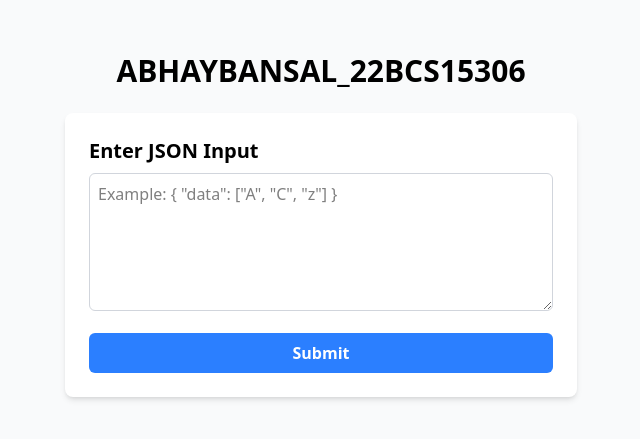
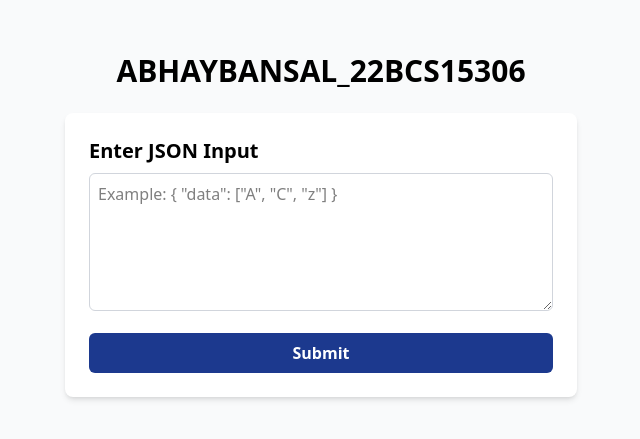
Before and after one commit to Targter/BAJAJFINSERV, a React (Vite) app in the folder FRONTEND/: page / in a window 1280 px wide. Shown: the part 175-614 px from the top of the page, without its empty margins (319-959 px from the left). Built offline with nearby package versions, Linux system fonts and the light colour scheme.

Commit message:
Update App.jsx

```diff
--- a/FRONTEND/src/App.jsx
+++ b/FRONTEND/src/App.jsx
@@ -117,7 +117,7 @@ function App() {
           Enter JSON Input
         </h2>
         <textarea
-          className="w-full p-2 border border-gray-300 rounded-md focus:outline-none focus:ring-2 focus:ring-blue-500"
+          className="w-full p-2 border border-gray-300 rounded-md focus:outline-none focus:ring-2 focus:ring-blue-900"
           rows="5"
           value={inputJson}
           onChange={handleInputChange}
@@ -125,7 +125,7 @@ function App() {
         />
         {error && <p className="text-red-500 mt-2">{error}</p>}
         <button
-          className="w-full mt-4 bg-blue-500 text-white font-semibold py-2 rounded-md hover:bg-blue-600 flex items-center justify-center"
+          className="w-full mt-4 bg-blue-900 text-white font-semibold py-2 rounded-md hover:bg-blue-700 flex items-center justify-center"
           onClick={handleSubmit}
           disabled={loading}
         >
@@ -146,7 +146,7 @@ function App() {
                 onClick={() => handleButtonClick(option.value)}
                 className={`px-3 sm:px-4 py-1 sm:py-2 rounded-md font-medium transition-colors ${
                   selectedOptions.includes(option.value)
-                    ? "bg-blue-500 text-white"
+                    ? "bg-blue-900 text-white"
                     : "bg-gray-200 text-gray-800 hover:bg-gray-300"
                 }`}
                 disabled={!response}
```
